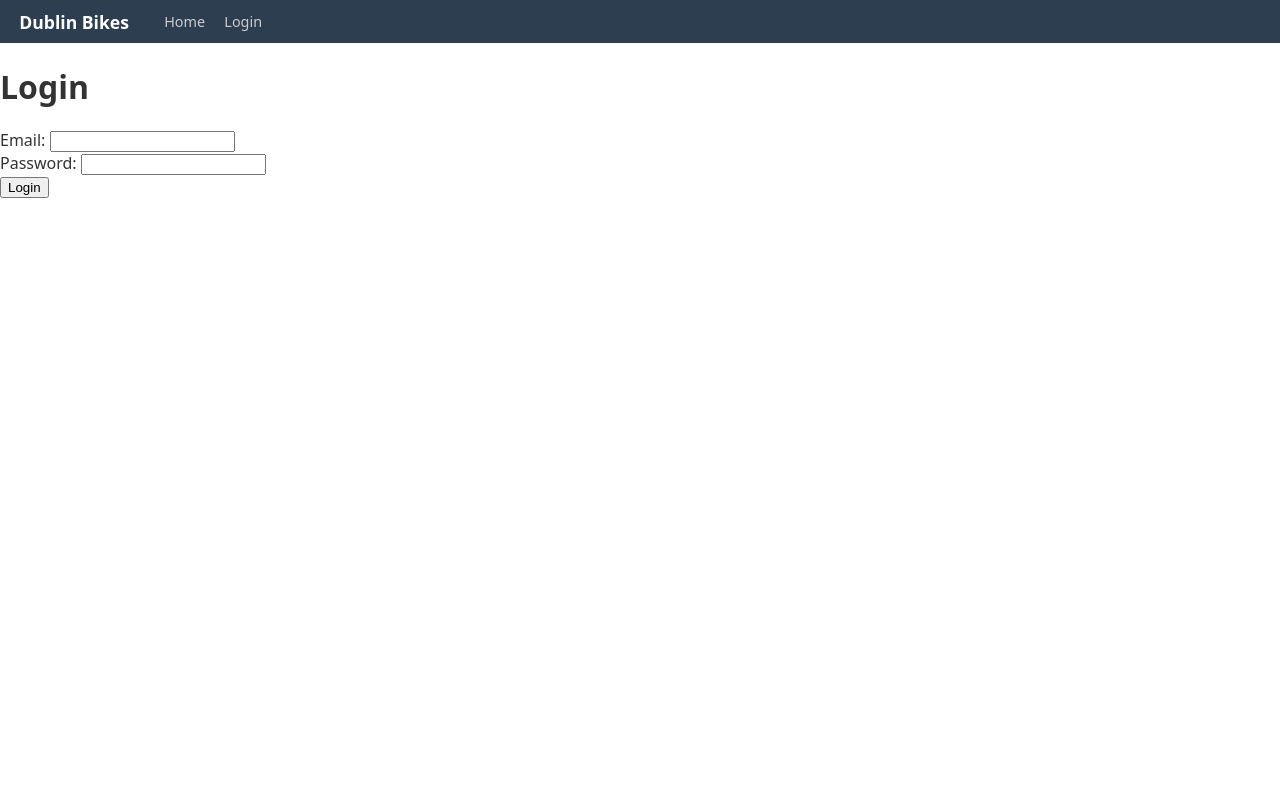
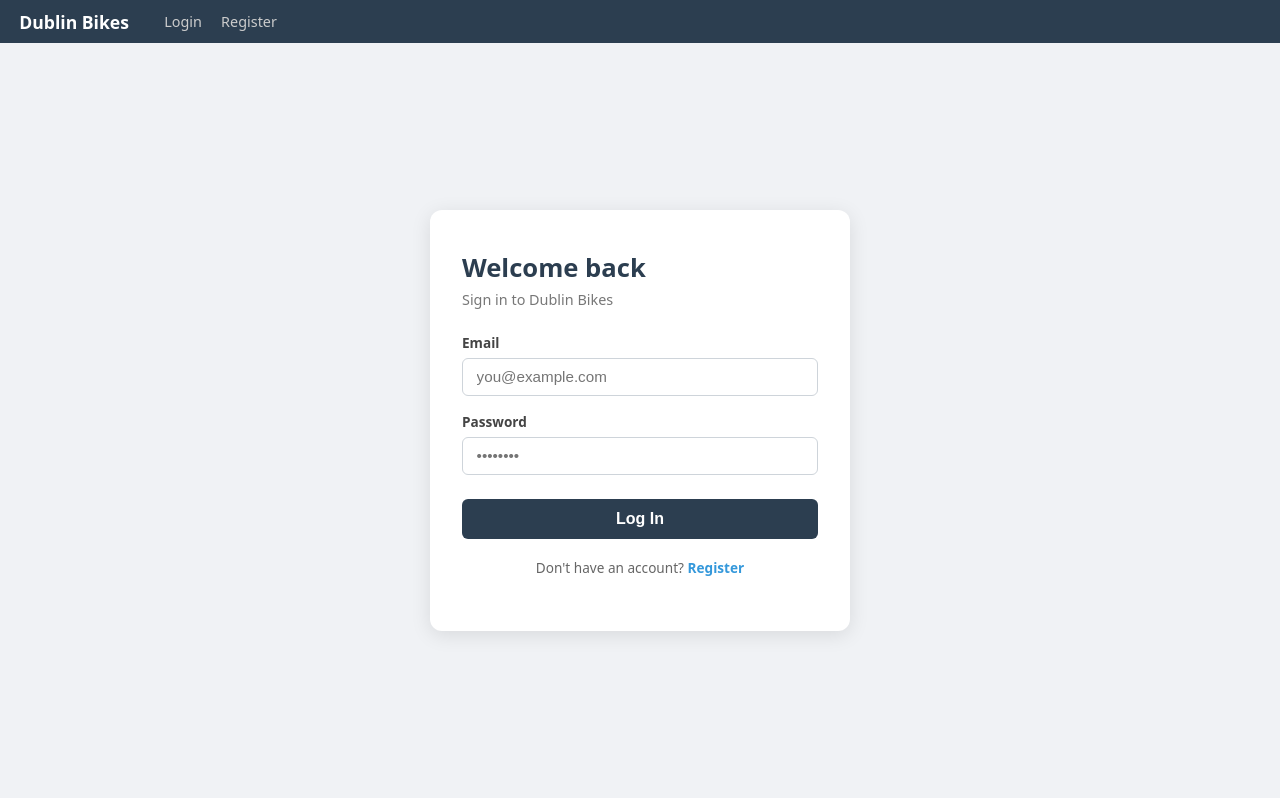
Before and after one commit to QAQcarry/comp30830-project, a Flask app: template myapp/app/templates/auth/login.html in a window 1280 px wide. Run offline with Flask 3, Linux system fonts and the light colour scheme; the template is opened without the code that fills it, so the values that code supplies are empty; some libraries are stand-ins or nearby versions.

Commit message:
Add user authentication system (login, register, logout)
- Add Flask-Login integration with session management
- Add User model with bcrypt password hashing
- Add shared db.py module extracted from api routes
- Add register page and complete login/logout routes
- Protect main page and all API endpoints with @login_required
- Add auth form styles and flash message display in base template
- Handle session expiry in frontend API client

```diff
--- a/myapp/app/main/routes.py
+++ b/myapp/app/main/routes.py
@@ -1,9 +1,11 @@
 from flask import Blueprint, render_template
+from flask_login import login_required
 import os
 
 main_bp = Blueprint("main", __name__)
 
 @main_bp.route("/")
+@login_required
 def index():
     google_maps_key = os.environ.get("GOOGLE_MAPS_KEY", "")
     return render_template("main/index.html", google_maps_key=google_maps_key)
--- a/myapp/app/static/css/style.css
+++ b/myapp/app/static/css/style.css
@@ -245,3 +245,143 @@ main {
   color: #999;
   padding: 1rem;
 }
+
+/* ── Auth Pages ── */
+.auth-container {
+  display: flex;
+  justify-content: center;
+  align-items: center;
+  min-height: calc(100vh - 45px);
+  background: #f0f2f5;
+  padding: 2rem;
+}
+
+.auth-card {
+  background: #fff;
+  border-radius: 12px;
+  padding: 2.5rem 2rem;
+  width: 100%;
+  max-width: 420px;
+  box-shadow: 0 4px 20px rgba(0, 0, 0, 0.1);
+}
+
+.auth-title {
+  margin: 0 0 0.3rem 0;
+  font-size: 1.6rem;
+  color: #2c3e50;
+}
+
+.auth-subtitle {
+  margin: 0 0 1.5rem 0;
+  color: #777;
+  font-size: 0.9rem;
+}
+
+.form-group {
+  margin-bottom: 1rem;
+}
+
+.form-group label {
+  display: block;
+  margin-bottom: 0.35rem;
+  font-size: 0.85rem;
+  font-weight: 600;
+  color: #444;
+}
+
+.form-group input {
+  width: 100%;
+  padding: 0.6rem 0.85rem;
+  border: 1px solid #ced4da;
+  border-radius: 6px;
+  font-size: 0.95rem;
+  outline: none;
+  transition: border-color 0.15s;
+}
+
+.form-group input:focus {
+  border-color: #3498db;
+  box-shadow: 0 0 0 2px rgba(52, 152, 219, 0.2);
+}
+
+.btn-primary {
+  width: 100%;
+  padding: 0.7rem;
+  margin-top: 0.5rem;
+  background: #2c3e50;
+  color: #fff;
+  border: none;
+  border-radius: 6px;
+  font-size: 1rem;
+  font-weight: 600;
+  cursor: pointer;
+  transition: background 0.15s;
+}
+
+.btn-primary:hover {
+  background: #3d5166;
+}
+
+.auth-switch {
+  margin-top: 1.2rem;
+  text-align: center;
+  font-size: 0.85rem;
+  color: #666;
+}
+
+.auth-switch a {
+  color: #3498db;
+  text-decoration: none;
+  font-weight: 600;
+}
+
+.auth-switch a:hover {
+  text-decoration: underline;
+}
+
+/* ── Nav user display ── */
+.nav-user {
+  color: #aaa;
+  font-size: 0.85rem;
+}
+
+/* ── Flash messages ── */
+.flash-wrapper {
+  padding: 0.5rem 1rem;
+  background: #f8f9fa;
+}
+
+.flash {
+  padding: 0.65rem 1rem;
+  border-radius: 6px;
+  font-size: 0.875rem;
+  margin-bottom: 0.5rem;
+}
+
+.flash:last-child {
+  margin-bottom: 0;
+}
+
+.flash-danger {
+  background: #f8d7da;
+  color: #842029;
+  border: 1px solid #f5c2c7;
+}
+
+.flash-success {
+  background: #d1e7dd;
+  color: #0a3622;
+  border: 1px solid #a3cfbb;
+}
+
+.flash-warning {
+  background: #fff3cd;
+  color: #664d03;
+  border: 1px solid #ffda6a;
+}
+
+.flash-info {
+  background: #cff4fc;
+  color: #055160;
+  border: 1px solid #9eeaf9;
+}
--- a/myapp/app/templates/auth/login.html
+++ b/myapp/app/templates/auth/login.html
@@ -1,12 +1,28 @@
 {% extends "base.html" %}
 
-{% block title %}Login{% endblock %}
+{% block title %}Login — Dublin Bikes{% endblock %}
 
 {% block content %}
-  <h1>Login</h1>
-  <form>
-    <label>Email: <input type="email" name="email"></label><br>
-    <label>Password: <input type="password" name="password"></label><br>
-    <button type="submit">Login</button>
-  </form>
+<div class="auth-container">
+  <div class="auth-card">
+    <h1 class="auth-title">Welcome back</h1>
+    <p class="auth-subtitle">Sign in to Dublin Bikes</p>
+
+    <form method="POST" action="{{ url_for('auth.login') }}">
+      <div class="form-group">
+        <label for="email">Email</label>
+        <input type="email" id="email" name="email" placeholder="you@example.com" required>
+      </div>
+      <div class="form-group">
+        <label for="password">Password</label>
+        <input type="password" id="password" name="password" placeholder="••••••••" required>
+      </div>
+      <button type="submit" class="btn-primary">Log In</button>
+    </form>
+
+    <p class="auth-switch">
+      Don't have an account? <a href="{{ url_for('auth.register') }}">Register</a>
+    </p>
+  </div>
+</div>
 {% endblock %}
--- a/myapp/app/templates/base.html
+++ b/myapp/app/templates/base.html
@@ -15,10 +15,26 @@
   <header>
     <nav>
       <span class="nav-brand">Dublin Bikes</span>
-      <a href="{{ url_for('main.index') }}">Home</a>
-      <a href="{{ url_for('auth.login') }}">Login</a>
+      {% if current_user.is_authenticated %}
+        <a href="{{ url_for('main.index') }}">Home</a>
+        <span class="nav-user">{{ current_user.email }}</span>
+        <a href="{{ url_for('auth.logout') }}">Logout</a>
+      {% else %}
+        <a href="{{ url_for('auth.login') }}">Login</a>
+        <a href="{{ url_for('auth.register') }}">Register</a>
+      {% endif %}
     </nav>
   </header>
+
+  {% with messages = get_flashed_messages(with_categories=true) %}
+    {% if messages %}
+      <div class="flash-wrapper">
+        {% for category, message in messages %}
+          <div class="flash flash-{{ category }}">{{ message }}</div>
+        {% endfor %}
+      </div>
+    {% endif %}
+  {% endwith %}
 
   <main>
     {% block content %}{% endblock %}
```
Also changed, not shown: myapp/app/__init__.py (+21 -0 lines), myapp/app/api/routes.py (+30 -21 lines), myapp/app/auth/routes.py (+64 -3 lines), myapp/app/db.py (added, +21 -0 lines), myapp/app/models.py (added, +49 -0 lines), myapp/app/static/js/apiClient.js (+12 -0 lines), myapp/app/templates/auth/register.html (added, +32 -0 lines).
